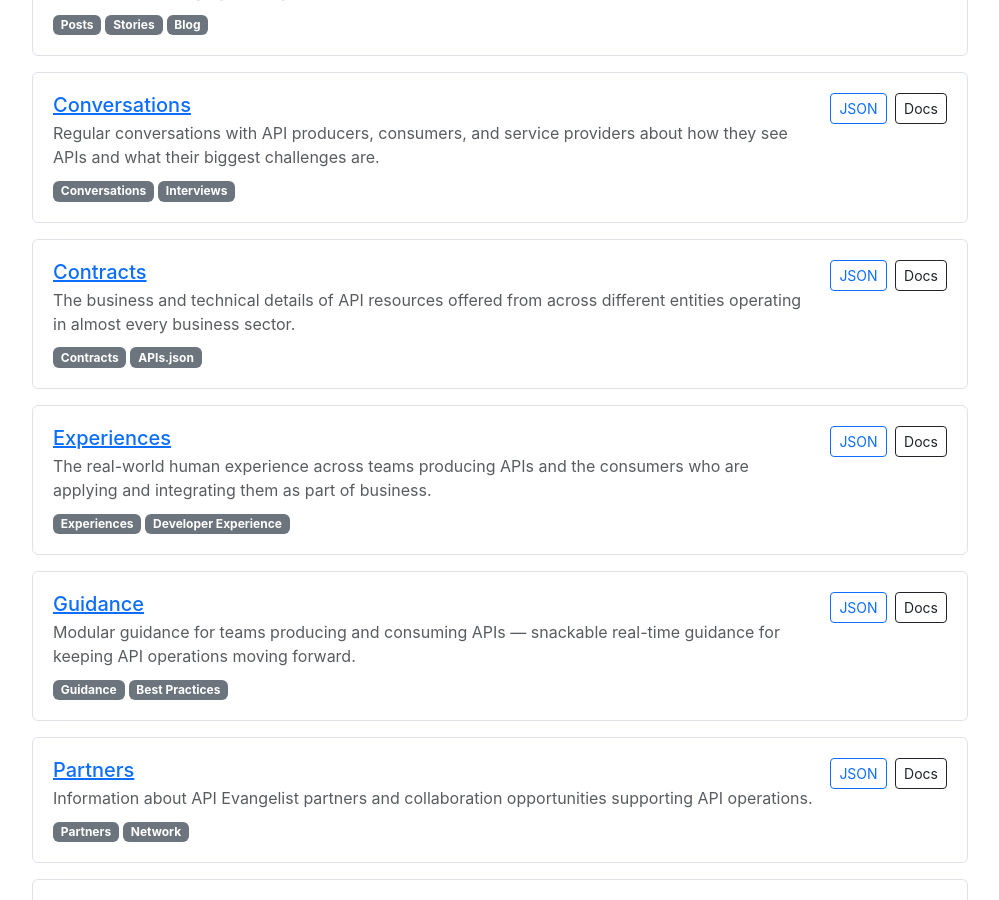
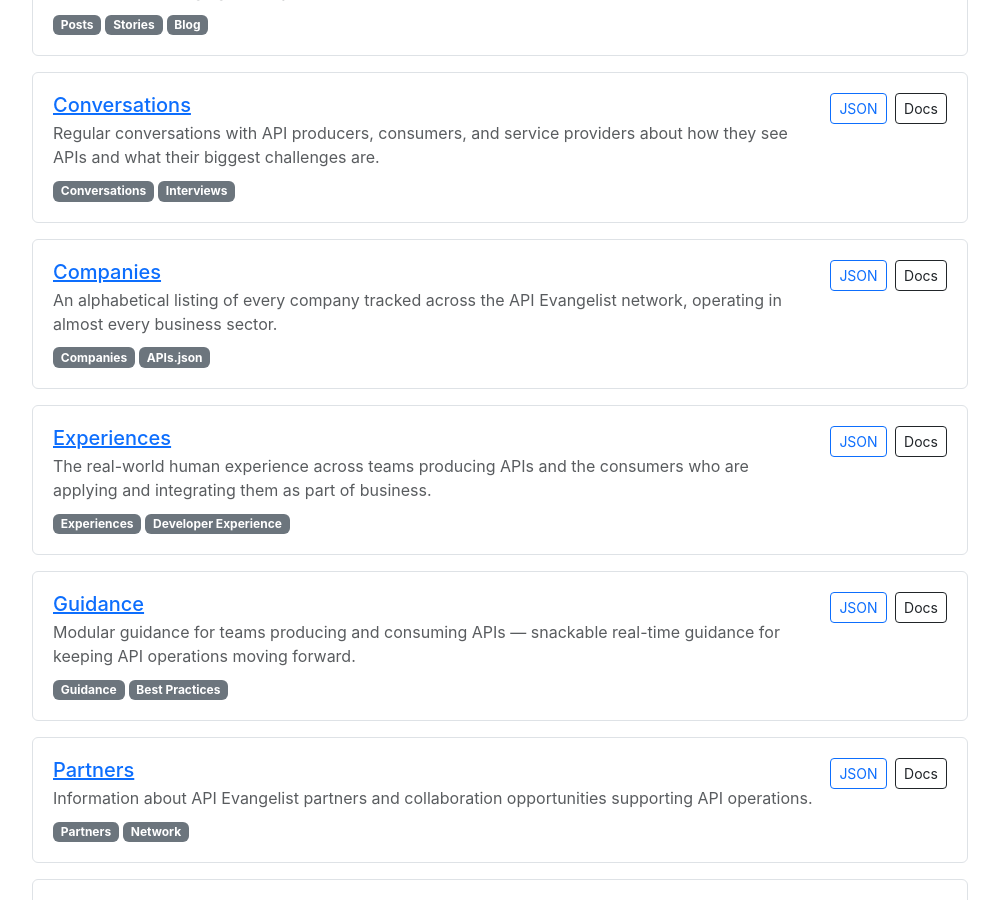
Before and after one commit to api-evangelist/developer, a Jekyll site: the page built from index.md, in a window 1280 px wide and 900 px high, scrolled down 836 px. Shown: the whole window, without its empty margins (140-1139 px from the left). Built offline with Jekyll 4.4.1, drawn with Linux system fonts in a browser that asks for light colours.

Commit message:
Simplify left toolbox to Companies + APIs and commit pending site cleanup
Co-Authored-By: Claude Opus 4.8 (1M context) <noreply@anthropic.com>

```diff
--- a/_data/apisjson.yml
+++ b/_data/apisjson.yml
@@ -75,19 +75,19 @@ apis:
       - FN: Kin Lane
         email: info@apievangelist.com
 
-  - name: Contracts Feed
-    description: Static JSON feed of API contracts — the business and technical details of API resources across providers.
+  - name: Companies Feed
+    description: Static JSON feed of every company tracked across the API Evangelist network.
     image: https://kinlane-productions2.s3.amazonaws.com/api-evangelist-logos/api-evangelist-logo-butterfly.png
-    humanURL: https://developer.apievangelist.com/feeds/contracts/
-    baseURL: https://contracts.apievangelist.com
-    tags: [Contracts]
+    humanURL: https://developer.apievangelist.com/feeds/companies/
+    baseURL: https://companies.apievangelist.com/
+    tags: [Companies]
     properties:
       - type: Documentation
-        url: https://developer.apievangelist.com/feeds/contracts/
+        url: https://developer.apievangelist.com/feeds/companies/
       - type: JSONFeed
-        url: https://contracts.apievangelist.com/apis.json
+        url: https://companies.apievangelist.com/apis.json
       - type: GitHubRepository
-        url: https://github.com/api-evangelist/contracts
+        url: https://github.com/api-evangelist/companies
     contact:
       - FN: Kin Lane
         email: info@apievangelist.com
--- a/_data/feeds.yml
+++ b/_data/feeds.yml
@@ -78,14 +78,14 @@
       type: array
       description: Tags
 
-- slug: contracts
-  name: Contracts
-  description: The business and technical details of API resources offered from across different entities operating in almost every business sector.
-  url: https://contracts.apievangelist.com/
-  feed_url: https://contracts.apievangelist.com/apis.json
-  repo_url: https://github.com/api-evangelist/contracts
+- slug: companies
+  name: Companies
+  description: An alphabetical listing of every company tracked across the API Evangelist network, operating in almost every business sector.
+  url: https://companies.apievangelist.com/
+  feed_url: https://companies.apievangelist.com/apis.json
+  repo_url: https://github.com/api-evangelist/companies
   tags:
-    - Contracts
+    - Companies
     - APIs.json
   fields:
     - name: aid
--- a/about.md
+++ b/about.md
@@ -11,7 +11,7 @@ This is the developer portal for the [API Evangelist](https://apievangelist.com)
 
 ## What this portal provides
 
-API Evangelist has long published its research across a set of focused sites, each one dedicated to one dimension of API operations: APIs themselves, plus contracts, policies, rules, properties, schema, standards, strategies, guidance, conversations, experiences, partners, utilities, videos, and vocabularies. Every site is its own Jekyll project, every site renders an HTML browse view, and every site emits a static JSON feed of the same data.
+API Evangelist has long published its research across a set of focused sites, each one dedicated to one dimension of API operations: APIs themselves, plus companies, policies, rules, properties, schema, standards, strategies, guidance, conversations, experiences, partners, utilities, videos, and vocabularies. Every site is its own Jekyll project, every site renders an HTML browse view, and every site emits a static JSON feed of the same data.
 
 This portal aggregates those feeds. Each feed is documented here as if it were an API — because for the purposes of integration, that's exactly what it is. Pick a feed, fetch the JSON file, parse it, integrate it. No API key, no rate limit, no signup.
 
@@ -20,7 +20,7 @@ This portal aggregates those feeds. Each feed is documented here as if it were a
 - **[APIs]({{ site.url }}/feeds/apis/)** — individual API resources with OpenAPI reviews
 - **[Posts]({{ site.url }}/feeds/posts/)** — 4,000+ blog posts since 2010
 - **[Conversations]({{ site.url }}/feeds/conversations/)** — interviews with producers, consumers, and service providers
-- **[Contracts]({{ site.url }}/feeds/contracts/)** — business and technical details of API resources
+- **[Companies]({{ site.url }}/feeds/companies/)** — alphabetical listing of companies across the network
 - **[Experiences]({{ site.url }}/feeds/experiences/)** — developer-experience records across teams
 - **[Guidance]({{ site.url }}/feeds/guidance/)** — modular best-practice guidance
 - **[Partners]({{ site.url }}/feeds/partners/)** — API Evangelist partner network
```
Also changed, not shown: feeds/companies.md (added, +7 -0 lines), feeds/contracts.md (deleted, +0 -7 lines), README.md.
